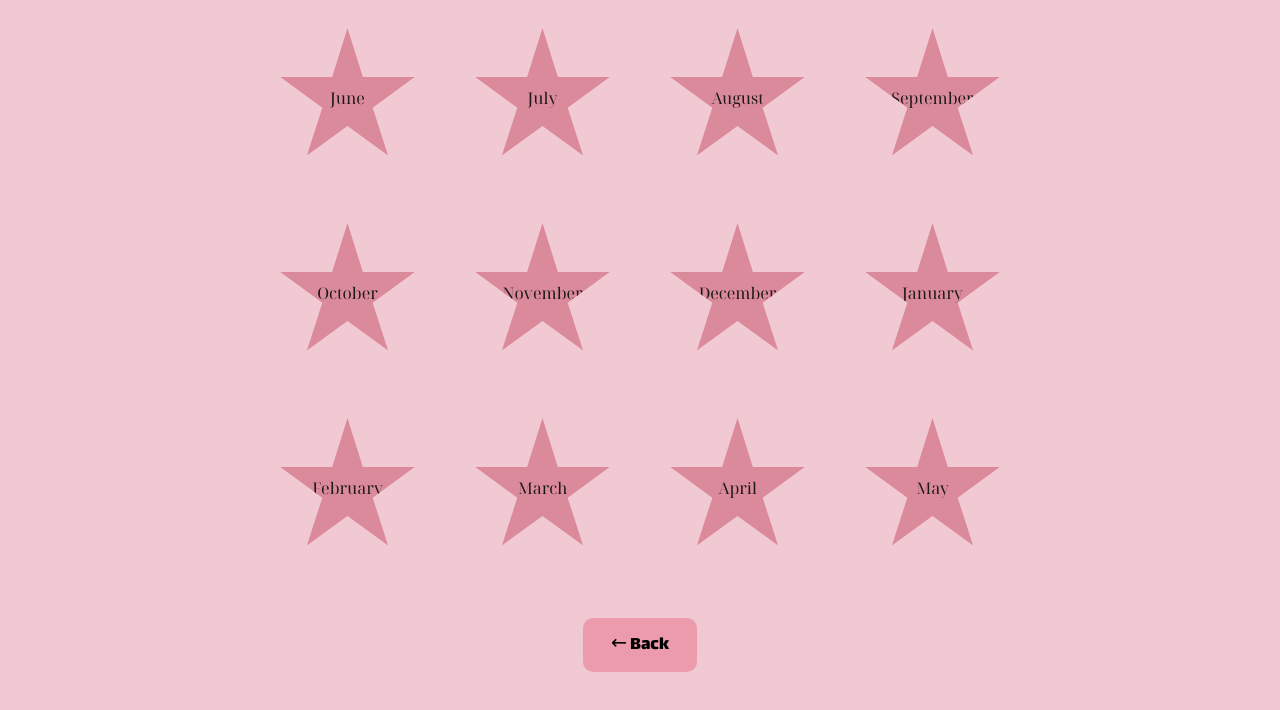
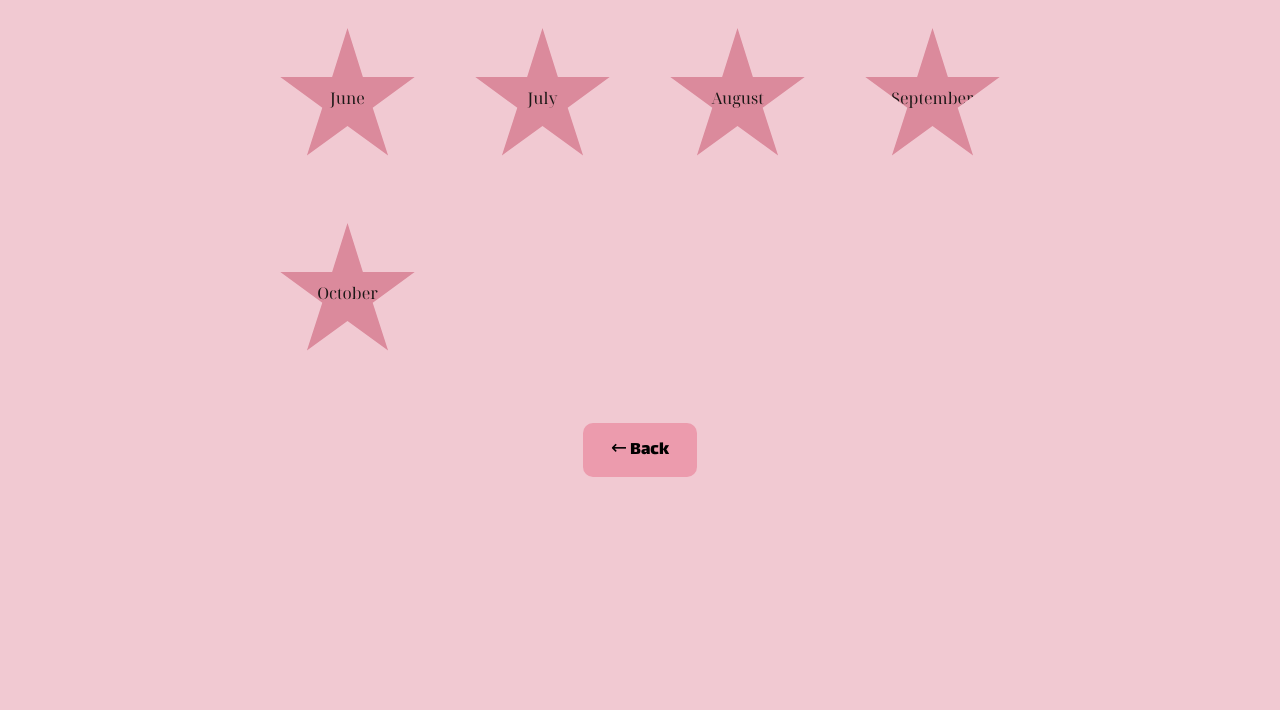
Before and after one commit to sejalvshetty/PinkPixels, a plain HTML site: page months.html in a window 1280 px wide. Shown: the part 236-946 px from the top of the page. After the commit the page ends 800 px from the top, so only its background shows below. Drawn offline with Linux system fonts and the light colour scheme.

Commit message:
Fix HTML formatting and structure

```diff
--- a/months.html
+++ b/months.html
@@ -114,47 +114,6 @@
             </div>
         </div>
 
-        <div class="month-card" data-month="November">
-            <div class="star">
-                <span>November</span>
-            </div>
-        </div>
-
-        <div class="month-card" data-month="December">
-            <div class="star">
-                <span>December</span>
-            </div>
-        </div>
-
-        <div class="month-card" data-month="January">
-            <div class="star">
-                <span>January</span>
-            </div>
-        </div>
-
-        <div class="month-card" data-month="February">
-            <div class="star">
-                <span>February</span>
-            </div>
-        </div>
-
-        <div class="month-card" data-month="March">
-            <div class="star">
-                <span>March</span>
-            </div>
-        </div>
-
-        <div class="month-card" data-month="April">
-            <div class="star">
-                <span>April</span>
-            </div>
-        </div>
-
-        <div class="month-card" data-month="May">
-            <div class="star">
-                <span>May</span>
-            </div>
-        </div>
 
     </div>
 
```
